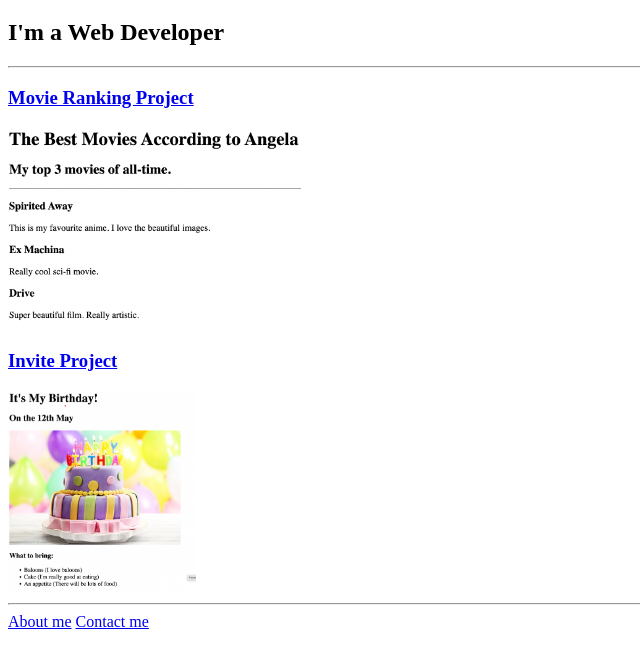
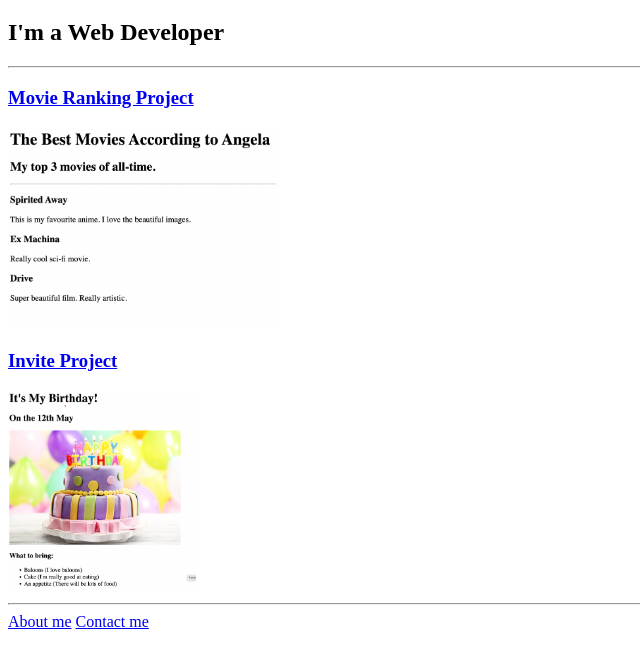
Before and after one commit to GvSering/html-portfolio, a plain HTML site: page index.html in a window 1280 px wide. Shown: the part 61-726 px from the top of the page, without its empty margins (0-640 px from the left). Drawn offline with Linux system fonts and the light colour scheme.

Commit message:
Add files via upload

```diff
--- a/index.html
+++ b/index.html
@@ -10,8 +10,8 @@
             <h2>I'm a Web Developer</h2>
             <hr />
 
-            <h3><a href="./public/movie-ranking.html"> Movie Ranking Project </a></h3>
-            <img src="./assets/images/Movie projects.png" height="200" alt="Movie Projects"/>
+            <h3><a href="./public/movie-ranking.html"> Movie Ranking Project</a></h3>
+            <img src="./assets/images/movie-ranking.png" height="200" alt="Movie Projects"/>
 
             <h3><a href="./public/birthday-invite.html"> Invite Project</a></h3>
             <img src="./assets/Gaucho's Birthday.png" height="200" alt="Gaucho's Birthday"/>
```
